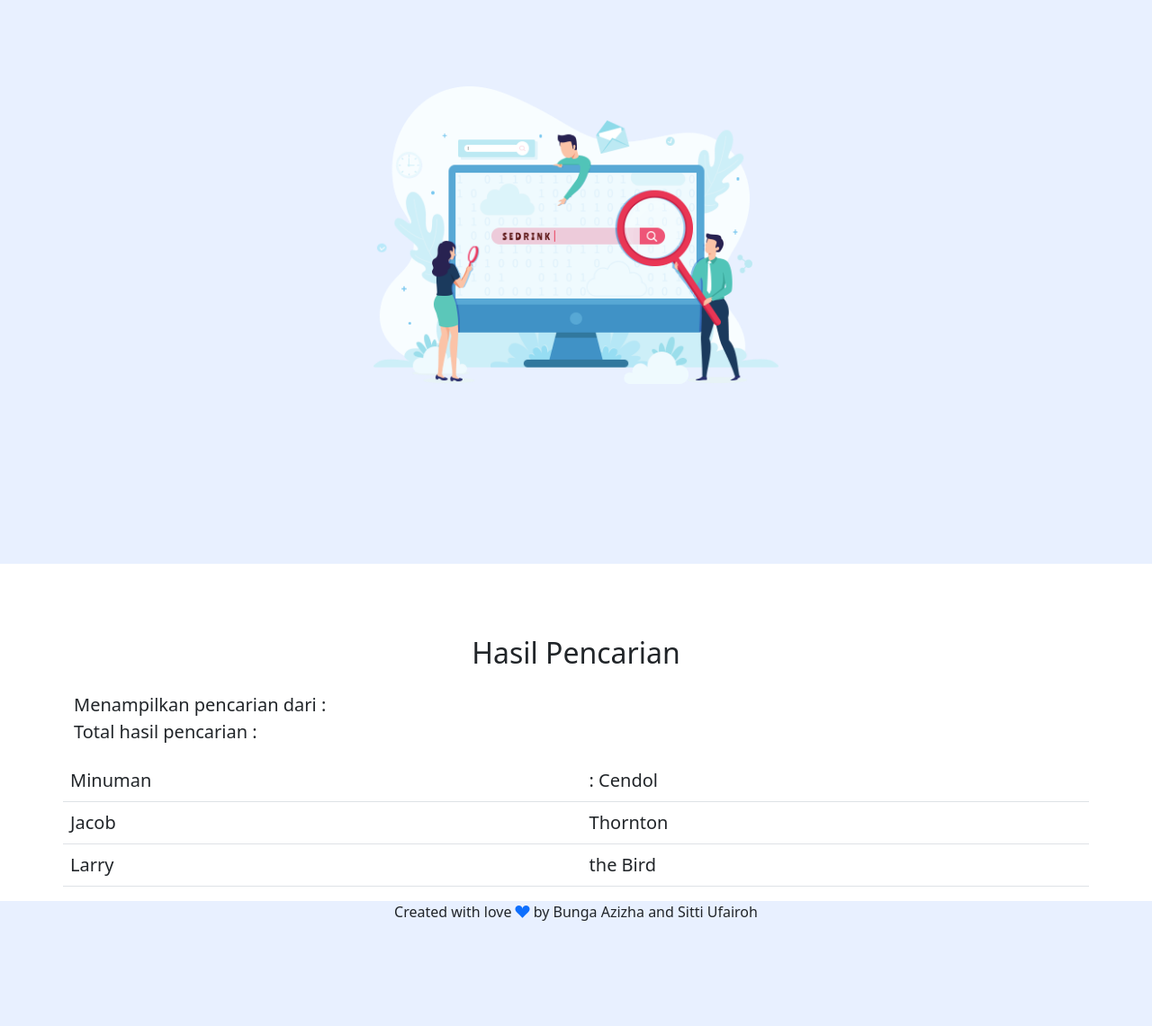
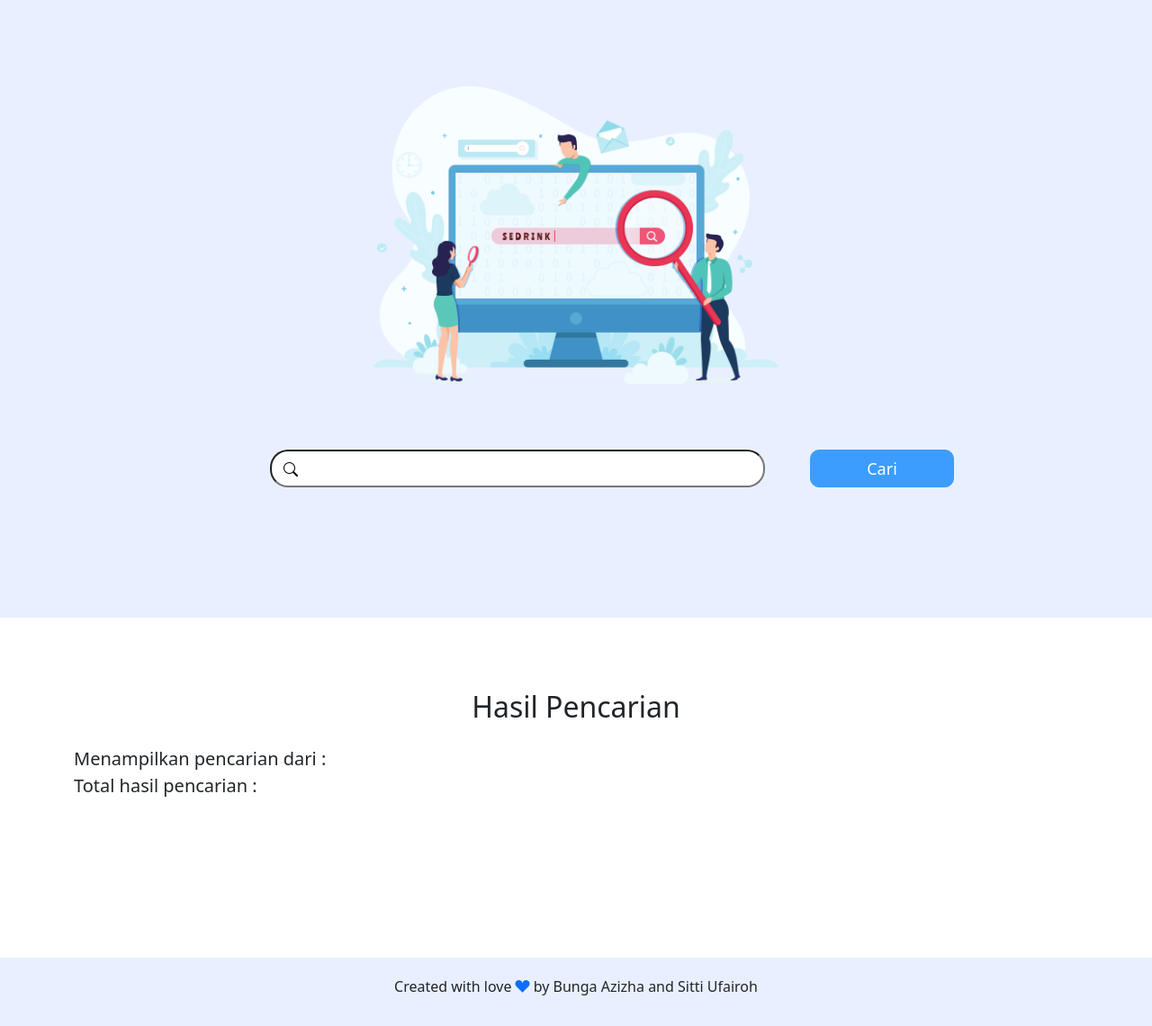
Before and after one commit to bungaazizhaa/Sedrink, a PHP site: page / in a window 1280 px wide. Shown: the whole page at 90% size. Before the commit the page ends 1024 px from the top, so only its background shows below. Run offline with PHP 8.4, Linux system fonts and the light colour scheme; some libraries are stand-ins or nearby versions.

Commit message:
Search Box

```diff
--- a/html/index.html
+++ b/html/index.html
@@ -7,6 +7,7 @@
 
     <!-- Bootstrap CSS -->
     <link href="https://cdn.jsdelivr.net/npm/bootstrap@5.0.0-beta2/dist/css/bootstrap.min.css" rel="stylesheet" integrity="sha384-BmbxuPwQa2lc/FVzBcNJ7UAyJxM6wuqIj61tLrc4wSX0szH/Ev+nYRRuWlolflfl" crossorigin="anonymous" />
+    <link rel="stylesheet" href="path/to/font-awesome/css/font-awesome.min.css" />
 
     <!-- Bootstrap Icons -->
     <link rel="stylesheet" href="https://cdn.jsdelivr.net/npm/bootstrap-icons@1.4.0/font/bootstrap-icons.css" />
@@ -23,8 +24,12 @@
 
     <!-- Jumbotron -->
     <section class="jumbotron text-center">
-      <img src="img/1.png" alt="Bunga" width="450"  />
-
+      <img src="img/1.png" alt="Bunga" width="450" />
+      <div class="search-box">
+        <input type="text" />
+        <button type="button" class="btn btn-primary">Cari</button>
+      </div>
+      <i class="bi bi-search"></i>
     </section>
     <!-- Akhir Jumbotron -->
 
@@ -36,42 +41,19 @@
             <h2>Hasil Pencarian</h2>
           </div>
         </div>
-        <div class="row fs-5 ">
+        <div class="row fs-5">
           <div class="col-md-5">
             <p>
               Menampilkan pencarian dari :
-			  <br>
-			  Total hasil pencarian                :
+              <br />
+              Total hasil pencarian :
             </p>
           </div>
-
         </div>
-		<div class="row fs-5 ">
-		<table class="table">
-
-		  <tbody>
-			<tr>
-
-			  <td>Minuman</td>
-			  <td>:	Cendol</td>
-			</tr>
-			<tr>
-			  <td>Jacob</td>
-			  <td>Thornton</td>
-			</tr>
-			<tr>
-			  <td>Larry</td>
-			  <td>the Bird</td>
-			</tr>
-		  </tbody>
-		</table>
-		</div>
+        <div class="row fs-5"></div>
       </div>
-
     </section>
     <!-- Akhir About -->
-
-
 
     <!-- Footer -->
     <footer class="footer text-black text-center pb-3">
--- a/html/style.css
+++ b/html/style.css
@@ -1,16 +1,51 @@
 .jumbotron {
   padding-top: 6rem;
-  background-color: #E8F0FF;
+  background-color: #e8f0ff;
 }
 
 .jumbotron img {
-	margin-bottom: 200px;
+  margin-bottom: 100px;
 }
 
 .footer {
-  background-color: #E8F0FF;
+  background-color: #e8f0ff;
 }
 
 section {
   padding-top: 5rem;
+  padding-bottom: 10rem;
 }
+
+.search-box {
+  position: absolute;
+  top: 500px;
+  left: 300px;
+}
+.search-box input {
+  height: 42px;
+  width: 550px;
+  border-radius: 20px;
+  padding-left: 50px;
+}
+
+.search-box button {
+  position: absolute;
+  width: 160px;
+  height: 42px;
+  border-radius: 10px;
+  left: 600px;
+  font-size: large;
+  border-color: #3c9dfe;
+  background-color: #3c9dfe;
+}
+
+.bi-search {
+  position: absolute;
+  top: 510px;
+  left: 315px;
+  color: black;
+}
+
+.footer p {
+  padding-top: 20px;
+}
```
